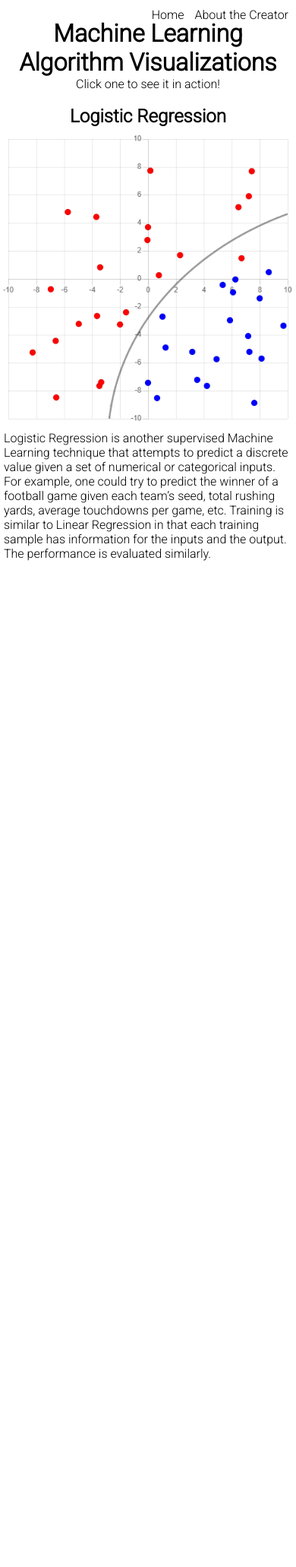
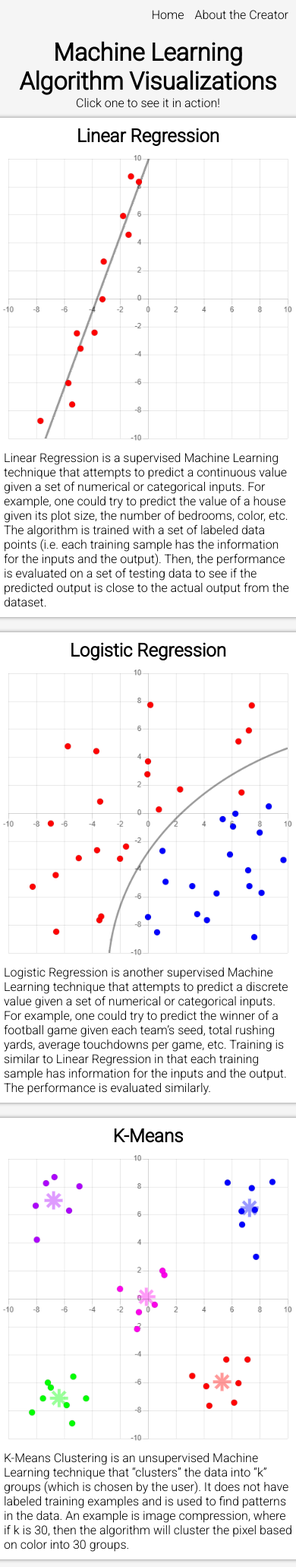
Before and after one commit to Sourish07/MLVisSuite, a Flask app: page / in a window 390 px wide; the page is wider, and only the part inside the window is pictured. Shown: that part at 76% size. Before the commit the page ends 738 px from the top of that part, so only its background shows below. Run offline with Flask 2, Linux system fonts and the light colour scheme.

Commit message:
Optimized index.html for mobile

```diff
--- a/static/css/style.css
+++ b/static/css/style.css
@@ -10,6 +10,7 @@ body {
     display: flex;
     flex-direction: column;
     align-items: center;
+    background: #f5f5f5;
 }
 
 .card h2 {
@@ -53,6 +54,11 @@ p {
     margin: 0;
 }
 
+#graph {
+    max-width: 500px;
+    width: 100vw;
+}
+
 #figure {
     display: flex;
     justify-content: center;
@@ -76,10 +82,9 @@ p {
     position: absolute;
     height: 200px;
     width: 400px;
-    left: 50%;
+    right: 0;
     margin-left: 350px;
     top: 200px;
-
     display: flex;
     flex-direction: column;
     align-items: center;
--- a/templates/base.html
+++ b/templates/base.html
@@ -3,6 +3,9 @@
 <head>
     <meta charset="UTF-8">
     <title>{% block title %}{% endblock %}</title>
+
+    <meta name="viewport" content="width=device-width, initial-scale=1.0"/>
+
     <link rel="preconnect" href="https://fonts.gstatic.com">
     <link href="https://fonts.googleapis.com/css2?family=Roboto:wght@100;300&display=swap" rel="stylesheet">
     <link rel="stylesheet" href="/static/css/style.css">
@@ -40,9 +43,6 @@
     </div>
 </div>
 
-
-
-
 </body>
 </html>
 
--- a/templates/index.html
+++ b/templates/index.html
@@ -2,6 +2,9 @@
 <html lang="en">
 <head>
     <meta charset="UTF-8">
+
+    <meta name="viewport" content="width=device-width, initial-scale=1.0"/>
+
     <title>ML Visualization Suite</title>
     <link rel="preconnect" href="https://fonts.gstatic.com">
     <link href="https://fonts.googleapis.com/css2?family=Roboto:wght@100;300&display=swap" rel="stylesheet">
@@ -14,7 +17,6 @@
 </div>
 <h1>Machine Learning Algorithm Visualizations</h1>
 <p>Click one to see it in action!</p>
-<br>
 <div class="cards">
 
 </div>
@@ -51,15 +53,22 @@
 <style>
     * {
         font-family: 'Roboto', sans-serif;
+
+    }
+
+    body {
+        background: #f5f5f5;
     }
 
     h1 {
+        margin-top: 5px;
         text-align: center;
     }
 
     .cards {
         display: flex;
         justify-content: center;
+        flex-wrap: wrap;
     }
 
     .card {
@@ -68,6 +77,11 @@
         flex-direction: column;
         align-items: center;
         cursor: pointer;
+        margin: 10px;
+        padding: 10px;
+        box-shadow: 0 0 5px grey;
+        border-radius: 10px;
+        background: white;
     }
 
     img {
@@ -82,4 +96,10 @@
         display: block;
         margin: auto;
     }
+
+    @media only screen and (max-width: 1080px) {
+        h1 {
+            margin-top: 50px;
+        }
+    }
 </style>
```
